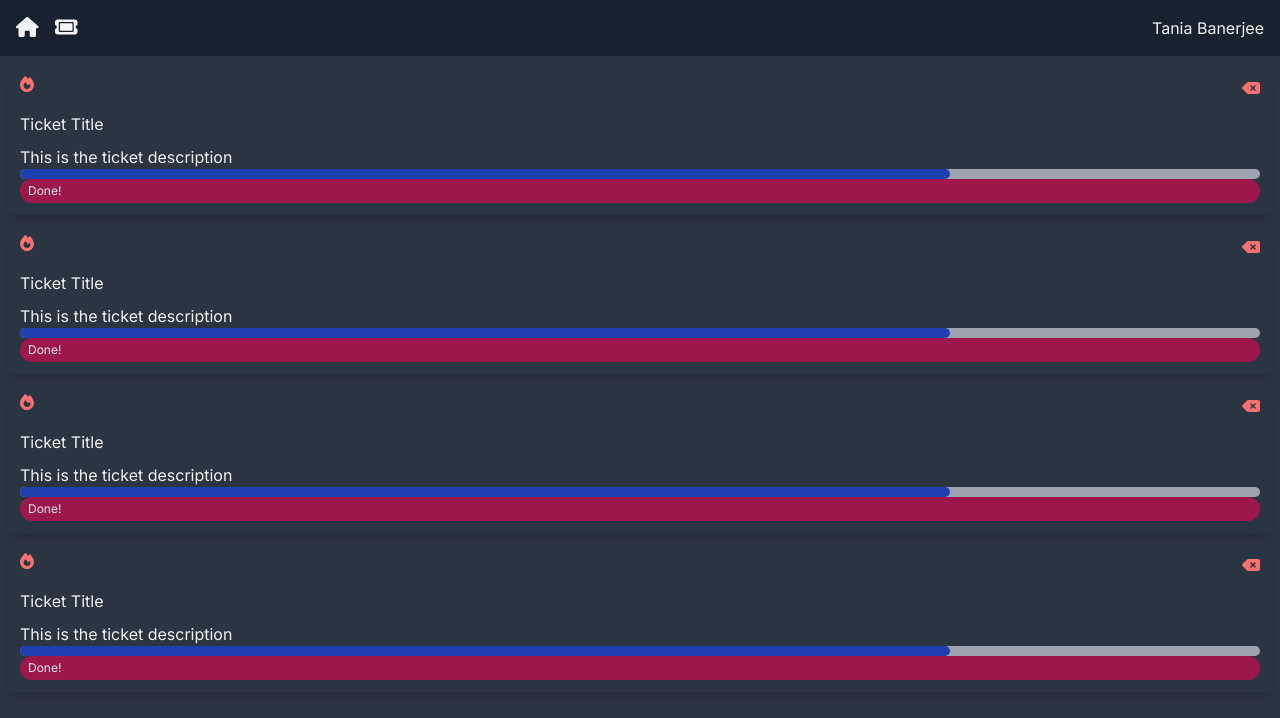
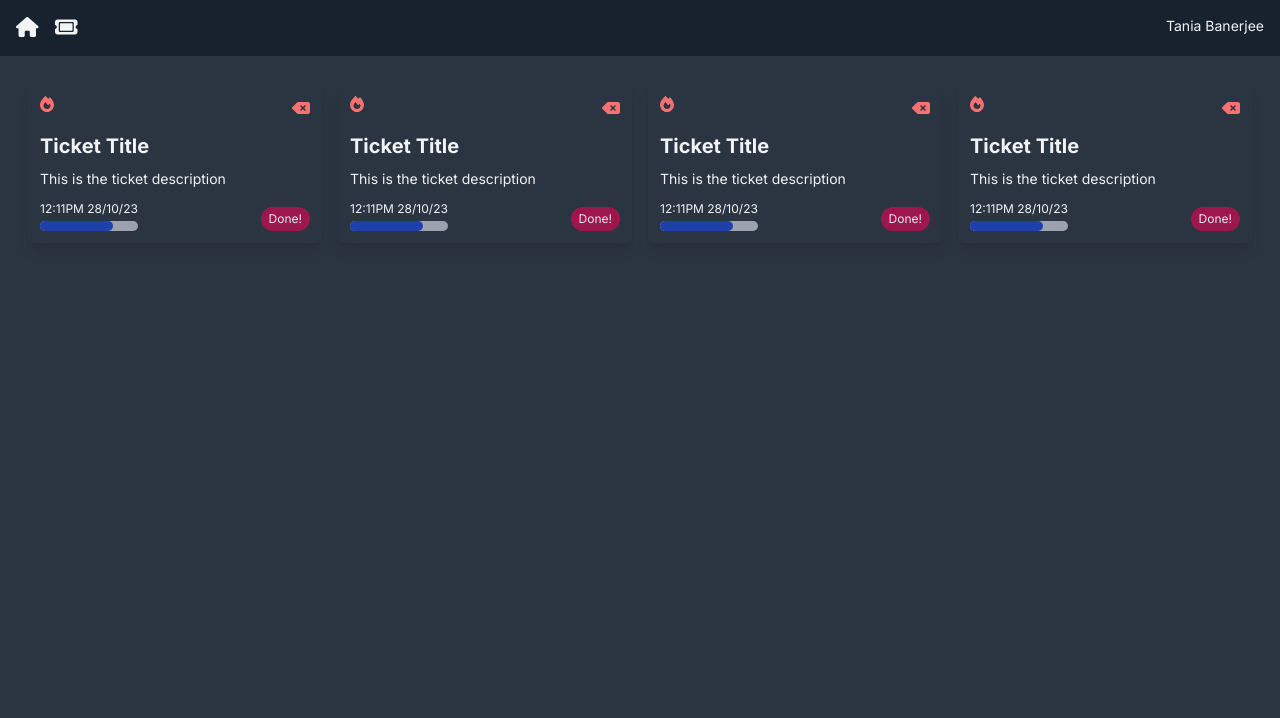
Before and after one commit to taniaban2712/Ticket-Management-System, a Next.js app: page / in a window 1280 px wide. Shown: the top 718 px of the page. Built offline with nearby package versions, Linux system fonts and the light colour scheme.

Commit message:
adding the databases

```diff
--- /dev/null
+++ b/app/api/route.js
@@ -0,0 +1,14 @@
+import Ticket from '../{models}/Ticket';
+import { NextResponse } from 'next/server';
+
+export async function POST(req){
+    try{
+        const body=await req.json()
+        const ticketData=body.formData
+        await Ticket.create(ticketData)
+        return NextResponse.json({message:"Ticket Created!"},{status:201});
+    }
+    catch(error){
+        return NextResponse.json({message:"Error",error},{status:500});
+    }
+}
--- a/app/globals.css
+++ b/app/globals.css
@@ -1,6 +1,30 @@
 @tailwind base;
 @tailwind components;
 @tailwind utilities;
+
+@layer base{
+  h1,
+  h2,
+  h3,
+  h4{
+    @apply font-bold;
+  }
+  h1{
+    @apply text-4xl
+  }
+  h2{
+    @apply text-3xl
+  }
+  h3{
+    @apply text-2xl
+  }
+  h4{
+    @apply text-xl
+  }
+  p{
+    @apply text-sm text-default-text
+  }
+}
 
 @layer components{
   .icon{
--- a/app/page.jsx
+++ b/app/page.jsx
@@ -3,11 +3,13 @@ import TicketCard from "./{components}/TicketCard"
 
 const Dashboard = () => {
   return (
-    <div>
-      <TicketCard/>
-      <TicketCard/>
-      <TicketCard/>
-      <TicketCard/>
+    <div className="p-5">
+      <div className="lg:grid grid-cols-2 xl:grid-cols-4">
+        <TicketCard/>
+        <TicketCard/>
+        <TicketCard/>
+        <TicketCard/>
+      </div>
     </div>
   )
 }
--- a/app/{components}/TicketCard.jsx
+++ b/app/{components}/TicketCard.jsx
@@ -17,8 +17,16 @@ const TicketCard = () => {
         <h4>Ticket Title</h4>
         <hr className='h-px border-0 bg-page mb-2'/>
         <p className='whitespace-pre-wrap'>This is the ticket description</p>
-        <ProgressDisplay/>
-        <StatusDisplay/>
+        <div className='flex-grow'></div>
+        <div className='flex mt-2'>
+          <div className='flex flex-col'>
+            <p className='text-xs my-1'>12:11PM 28/10/23</p>
+            <ProgressDisplay/>
+          </div>
+          <div className='ml-auto flex items-end'>
+            <StatusDisplay/>
+          </div>
+        </div>
     </div>
 
   )
--- /dev/null
+++ b/app/{components}/TicketForm.jsx
@@ -0,0 +1,12 @@
+"use client";
+
+import React,{useState} from 'react'
+import { useRouter } from 'next/navigation'
+
+const TicketForm = () => {
+  return (
+    <div>TicketForm</div>
+  )
+}
+
+export default TicketForm
--- /dev/null
+++ b/app/{models}/Ticket.js
@@ -0,0 +1,20 @@
+import mongoose,{Schema, mongo} from "mongoose";
+
+mongoose.connect(process.env.MONGODB_URI);
+mongoose.Promise=global.Promise;
+
+const ticketSchema=new Schema({
+    title: String,
+    description: String,
+    category: String,
+    priority: Number,
+    progress: Number,
+    status: String,
+    active: Boolean,
+},
+  {
+    timestamps: true,
+  }
+);
+
+const Ticket=mongoose.models.Ticket || mongoose.model("Ticket", ticketSchema);
--- a/package.json
+++ b/package.json
@@ -11,6 +11,8 @@
   "dependencies": {
     "@fortawesome/fontawesome-svg-core": "^6.4.2",
     "@fortawesome/react-fontawesome": "^0.2.0",
+    "mongodb": "^6.2.0",
+    "mongoose": "^7.6.3",
     "next": "14.0.0",
     "react": "^18",
     "react-dom": "^18"
```
Also changed, not shown: 1 other file (tests, documents, lock files or other folders).
